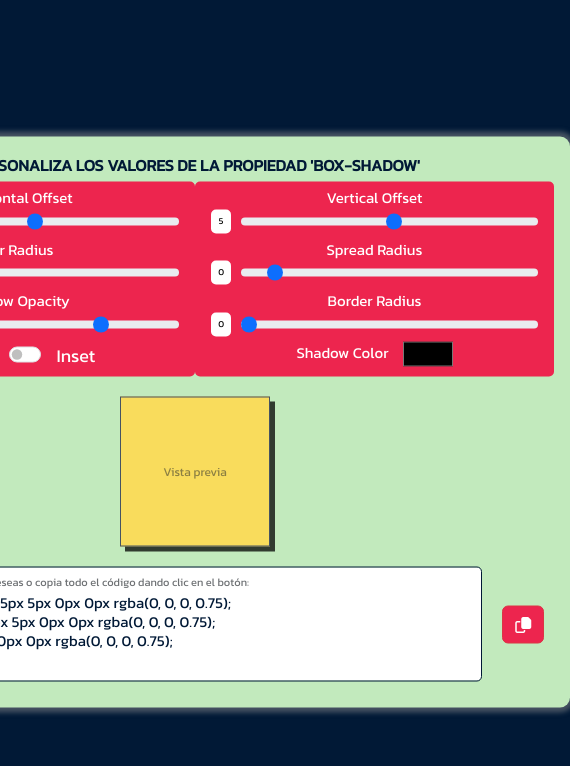
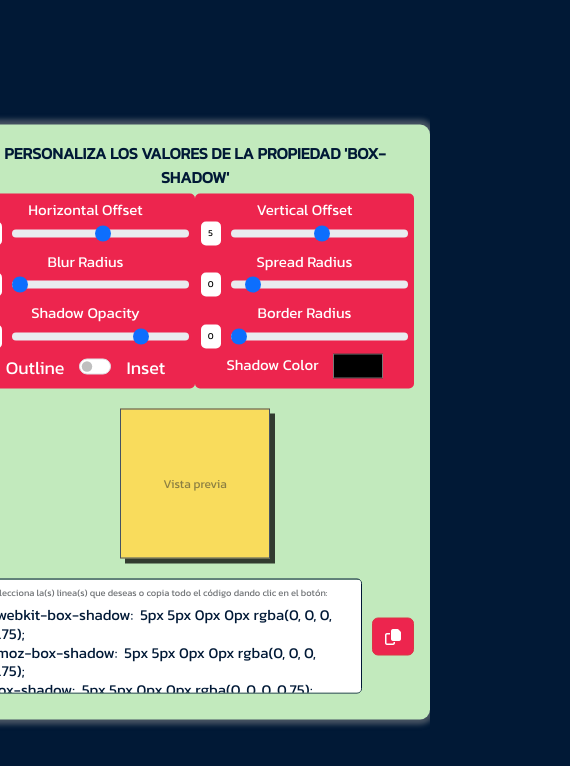
Before and after one commit to MauricioBarrueta/boxShadowGenerator, a website: page index.html in a window 390 px wide. Shown: the whole page, 570 px wide, since content can reach past the window. Drawn offline with nearby package versions, Linux system fonts and the light colour scheme.

Commit message:
Corrección de estilos responsive

```diff
--- a/src/scss/styles.scss
+++ b/src/scss/styles.scss
@@ -121,3 +121,15 @@ body {
         }
     }
 }
+
+@media screen and (max-width: 834px) {
+    .container { width: 470px !important; }
+    .shadow-code {
+        .form-floating {
+            width: 95%;
+            textarea { overflow: visible !important; }
+            label { font-size: 11px !important; }
+        }
+        button { margin-left: 10px !important; }
+    }
+}
```
Also changed, not shown: src/scss/styles.css, 1 other file.
